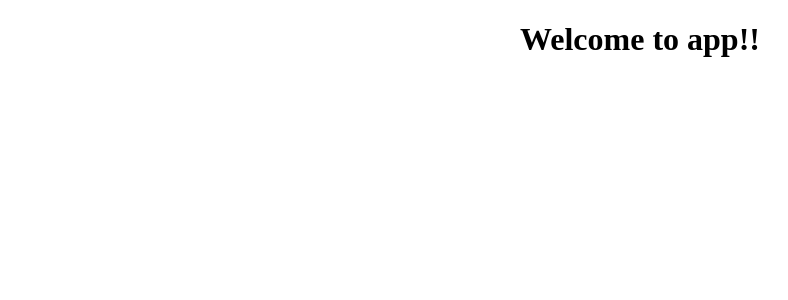
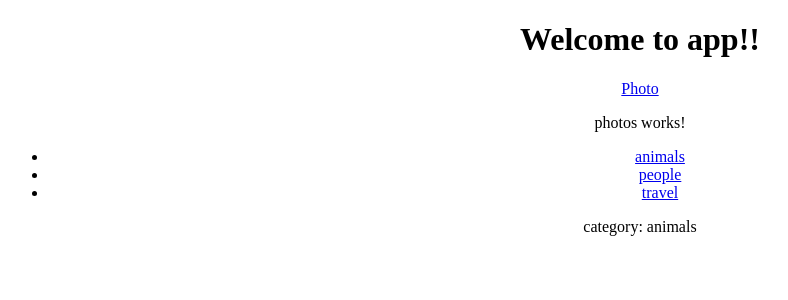
Before and after one commit to cpoll/portfolioMi, an Angular app: page /photo/animals in a window 1280 px wide. Before the commit this address led to /. Shown: the top 300 px of the page, without its empty margins (0-788 px from the left). Built offline with nearby package versions, Linux system fonts and the light colour scheme.

Commit message:
add categories to photo route component

```diff
--- a/src/app/app.component.html
+++ b/src/app/app.component.html
@@ -3,5 +3,6 @@
   <h1>
     Welcome to {{title}}!!
   </h1>
+  <a routerLink="/photo/animals" routerLinkActive="active">Photo</a>
   <router-outlet></router-outlet>
 </div>
--- a/src/app/photos/photos.component.html
+++ b/src/app/photos/photos.component.html
@@ -1,3 +1,11 @@
 <p>
   photos works!
 </p>
+<ul>
+  <li *ngFor="let category of categories">
+    <a [routerLink]="['/photo', category]">
+      {{category}}
+    </a>
+  </li>
+</ul>
+category: {{category}}
--- a/src/app/photos/photos.component.ts
+++ b/src/app/photos/photos.component.ts
@@ -1,4 +1,7 @@
+import 'rxjs/add/operator/map';
 import { Component, OnInit } from '@angular/core';
+import { ActivatedRoute, Params } from '@angular/router';
+import { Location } from '@angular/common';
 
 @Component({
   selector: 'app-photos',
@@ -7,9 +10,22 @@ import { Component, OnInit } from '@angular/core';
 })
 export class PhotosComponent implements OnInit {
 
-  constructor() { }
+  private category: string;
+  private categories: string[] = ["animals", "people", "travel"];
+
+  constructor(
+    private route: ActivatedRoute
+  ) { }
 
   ngOnInit() {
+    this.route.params
+      .map(params => params['category'])
+      .subscribe((category) => {
+        this.setCategory(category);
+      })
   }
 
+  setCategory(category: string) {
+    this.category = category;
+  }
 }
```
Also changed, not shown: src/app/app.module.ts (+6 -1 lines).
